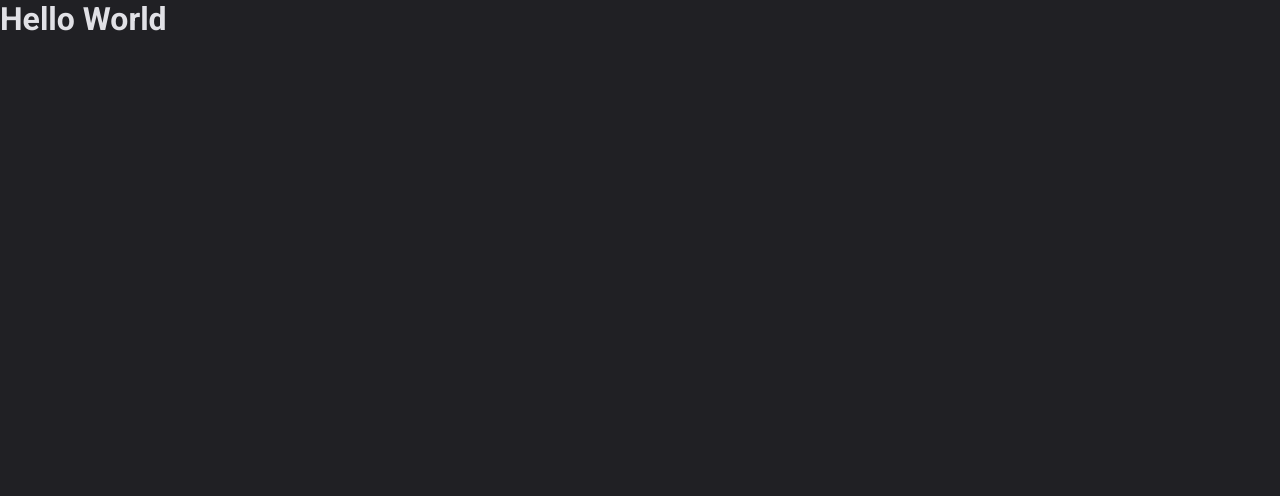
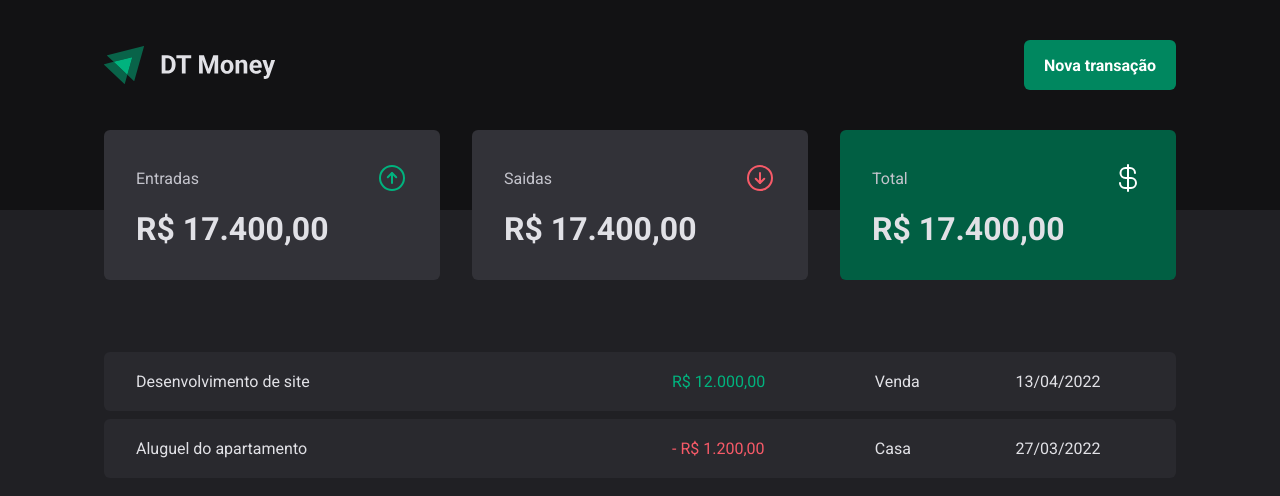
Before and after one commit to FelipeAmorimDev/dt-money-ts, a React (Vite) app: page / in a window 1280 px wide. Shown: the top 496 px of the page. Built offline with nearby package versions, Linux system fonts and the light colour scheme.

Commit message:
feat: TransactionsContainer adicionado

```diff
--- a/src/App.tsx
+++ b/src/App.tsx
@@ -1,12 +1,13 @@
 import { ThemeProvider } from 'styled-components'
 import { defaultTheme } from './styles/themes/default'
 import { GlobalStyle } from './styles/global'
+import { Transactions } from './pages/Transactions'
 
 export function App() {
   return (
     <ThemeProvider theme={defaultTheme}>
       <GlobalStyle />
-      <h1>Hello World</h1>
+      <Transactions />
     </ThemeProvider>
   )
 }
--- /dev/null
+++ b/src/pages/Transactions/index.tsx
@@ -0,0 +1,37 @@
+import { Header } from '../../components/Header'
+import { Summary } from '../../components/Summary'
+import {
+  PriceHighlight,
+  TransactionsContainer,
+  TransactionsTable,
+} from './styles'
+
+export function Transactions() {
+  return (
+    <div>
+      <Header />
+      <Summary />
+
+      <TransactionsContainer>
+        <TransactionsTable>
+          <tr>
+            <td width="50%">Desenvolvimento de site</td>
+            <td>
+              <PriceHighlight variant="income">R$ 12.000,00</PriceHighlight>
+            </td>
+            <td>Venda</td>
+            <td>13/04/2022</td>
+          </tr>
+          <tr>
+            <td width="50%">Aluguel do apartamento</td>
+            <td>
+              <PriceHighlight variant="outcome">- R$ 1.200,00</PriceHighlight>
+            </td>
+            <td>Casa</td>
+            <td>27/03/2022</td>
+          </tr>
+        </TransactionsTable>
+      </TransactionsContainer>
+    </div>
+  )
+}
--- /dev/null
+++ b/src/pages/Transactions/styles.ts
@@ -0,0 +1,40 @@
+import styled from 'styled-components'
+
+export const TransactionsContainer = styled.main`
+  width: 100%;
+  max-width: 1120px;
+  margin: 4rem auto 0;
+  padding: 0 1.5rem;
+`
+export const TransactionsTable = styled.table`
+  width: 100%;
+  border-collapse: separate;
+  border-spacing: 0 0.5rem;
+  /* margin-top: 1.5rem; */
+
+  td {
+    padding: 1.25rem 2rem;
+    background: ${(props) => props.theme['gray-700']};
+
+    &:first-child {
+      border-top-left-radius: 6px;
+      border-bottom-left-radius: 6px;
+    }
+
+    &:last-child {
+      border-top-right-radius: 6px;
+      border-bottom-right-radius: 6px;
+    }
+  }
+`
+
+interface IPriceHighlightProps {
+  variant: 'income' | 'outcome'
+}
+
+export const PriceHighlight = styled.span<IPriceHighlightProps>`
+  color: ${(props) =>
+    props.variant === 'income'
+      ? props.theme['green-300']
+      : props.theme['red-300']};
+`
```
